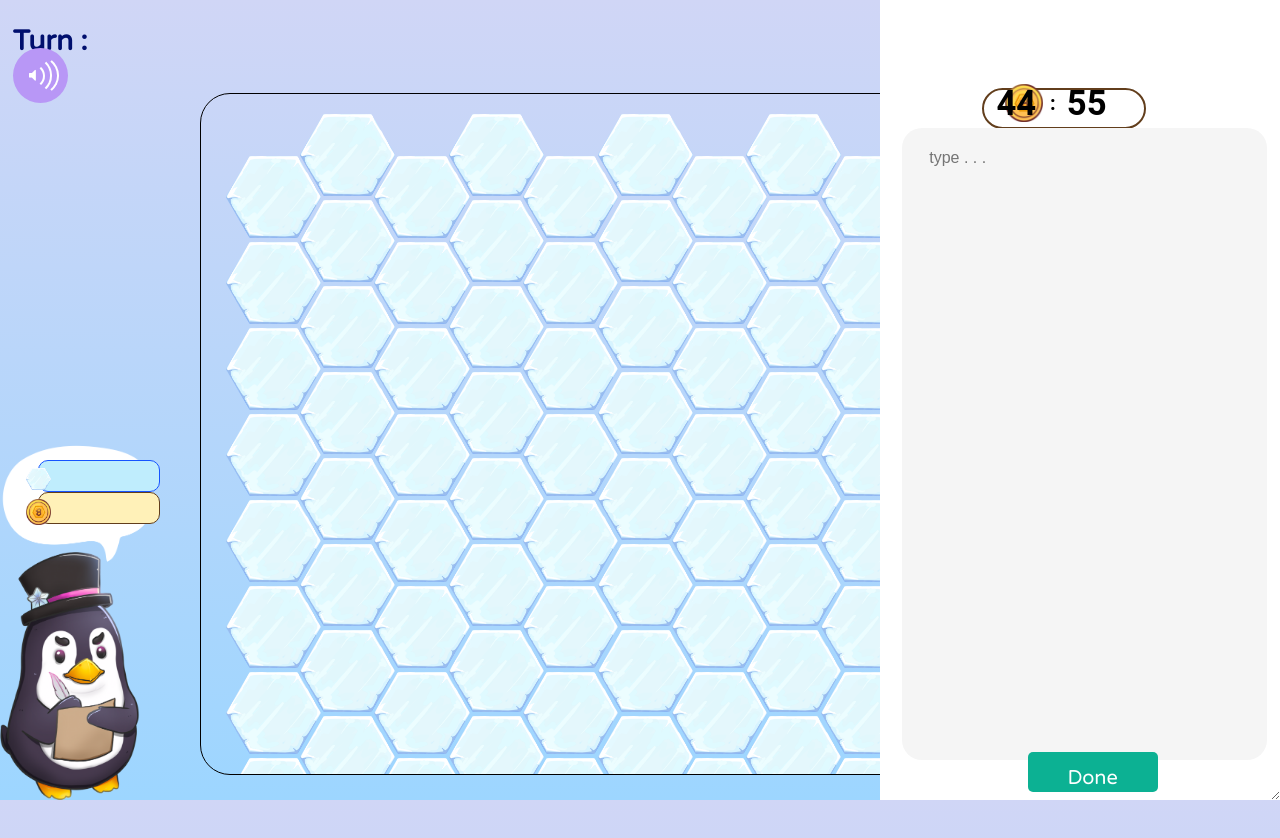
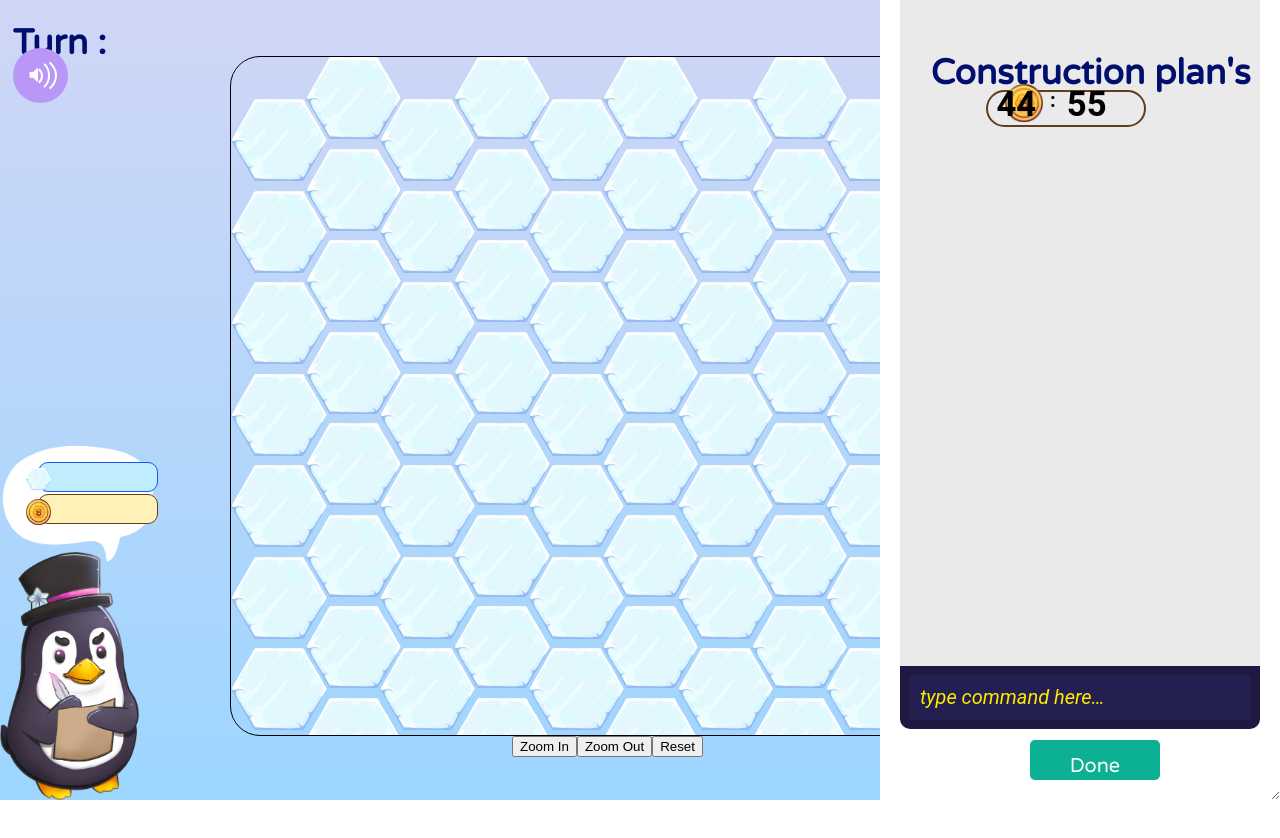
Before and after one commit to Donteatpineappleonpizza/OOP-PROJECT-UPBEAT-FRONTEND, a React (Create React App) app in the folder Frontend/my-react-project/: page / in a window 1280 px wide. Shown: the top 838 px of the page. After the commit the page ends 800 px from the top, so only its background shows below. Built offline with nearby package versions, Linux system fonts and the light colour scheme.

Commit message:
I did everything like in Figma. and fixed the bug

```diff
--- a/Frontend/my-react-project/src/Component/Countdown/countdown.css
+++ b/Frontend/my-react-project/src/Component/Countdown/countdown.css
@@ -47,7 +47,7 @@ body {
 
   .centerIt {
     position: absolute;
-    top: 13.8%;
+    top: 13%;
     right: -29.5%;
     transform: translateX(-50%) translateY(-50%);
     z-index: 99;
--- a/Frontend/my-react-project/src/Component/Map/Regaion.js
+++ b/Frontend/my-react-project/src/Component/Map/Regaion.js
@@ -1,7 +1,6 @@
 import React, { useState, useEffect } from "react";
 import Icebox from '../../region@2x.png'
 import './regaion.css'
-import { motion } from "framer-motion";
 
 function Grid({ matrix, W, H, onGridClick }) {
     const imageName = { Icebox };
@@ -109,16 +108,8 @@ function Grid({ matrix, W, H, onGridClick }) {
 
   return (
     <>
-<div className="icon">
-  <button className="icon__home" onClick={() => setZoomLevel(zoomLevel + 0.1)}>Zoom In</button>
-  <button className="icon__account" onClick={() => setZoomLevel(zoomLevel - 0.1)}>Zoom Out</button>
-  <button className="icon__settings" onClick={() => {
-    setZoomLevel(1);
-    setContainerPosition({ x: 0, y: 0 });
-  }}>Reset</button>
-</div>
+    <div  className="buttonszoom">
 
-      <div className="buttons">
       <button onClick={() => setZoomLevel(zoomLevel + 0.1)}>Zoom In</button>
       <button onClick={() => setZoomLevel(zoomLevel - 0.1)}>Zoom Out</button>
       <button onClick={() => {
@@ -126,28 +117,9 @@ function Grid({ matrix, W, H, onGridClick }) {
         setContainerPosition({ x: 0, y: 0 });
       }}>Reset</button>
     </div>
-      <div
-        style={{
-          display: "flex",
-          justifyContent: "center",
-          alignItems: "center",
-          position: "relative",
-          overflow: "hidden",
-        }}
-        className="container4"
-      >
 
-      <div
-          style={{
-            position: "absolute",
-            top: "3%",
-            left: "3.5%",
-            transform: transformStyle,
-            transition: "transform 0.1s linear",
-          }}
-          className="grid-container"
-        >
-
+    <div style={{overflow: "hidden"}} className="container4">
+      <div style={{transform: transformStyle}} className="grid-container">
       <Grid matrix={matrix} W={W} H={H} onGridClick={handleGridClick} />
       </div>
     </div >
--- a/Frontend/my-react-project/src/Component/Map/regaion.css
+++ b/Frontend/my-react-project/src/Component/Map/regaion.css
@@ -14,26 +14,21 @@
     position: relative;
   }
 
+
+
   .container4 {
     position: absolute;
+    top: 7%;
+    left: 18%;
     width: 90vh;
     height: 85vh;
-    display: flex;
     place-content: center;
     place-items: center;
-    overflow: hidden;
     border-radius: 30px;
-    transform: translate(-50%, -50%);
-    display: flex;
     justify-content: center;
     align-items: center;
-    perspective: 500px;
-    position: fixed;
-    margin-top: 92%;
-    margin-left: 39%;
     border: 1px solid black;
   }
-
 
   .text{
     position: absolute;
@@ -44,30 +39,8 @@
     z-index: 120;
   }
 
-  /*  ICONS  */
-  .icon {
-    grid-column: 3/4;
-    grid-row: 4/5;
-    display: flex;
-    justify-content: space-between;
+  .buttonszoom {
+    position: absolute;
+    bottom: 5%;
+    left: 40%;
   }
-  .icon__account, .icon__home, .icon__settings {
-    width: 4rem;
-    height: 4rem;
-    border-radius: 50%;
-    box-shadow: 0.3rem 0.3rem 0.6rem #c8d0e7, -0.2rem -0.2rem 0.5rem #FFFFFF;
-    display: flex;
-    justify-content: center;
-    align-items: center;
-    font-size: 2rem;
-    cursor: pointer;
-    color:#9baacf;
-    transition: all 0.5s ease;
-  }
-  .icon__account:active, .icon__home:active, .icon__settings:active {
-    box-shadow: inset 0.2rem 0.2rem 0.5rem #c8d0e7, inset -0.2rem -0.2rem 0.5rem #FFFFFF;
-    color: #6d5dfc;
-  }
-  .icon__account:hover, .icon__home:hover, .icon__settings:hover {
-    color: #6d5dfc;
-  }
--- a/Frontend/my-react-project/src/Component/Terminal/Terminal.js
+++ b/Frontend/my-react-project/src/Component/Terminal/Terminal.js
@@ -1,135 +1,114 @@
-import React, { useState, useRef, useEffect } from 'react';
-import '../Terminal/terminal.css'
-import $ from 'jquery';
-
-$(".panel").on('keypress', ".in", function(e) {
-  if (e.which == 13) {
-      $(this).prop('readonly', true);
-      var input = $(this).val().split(" ");
-      if (input[1]) {
-          var output = execute(input[0], input[1]);
-      } else {
-          var output = execute(input[0], "");
-      }
-      $(".output").last().html(output)
-      $(".panel").append($("<div class='action'>").html("<div class='action'><div class='command'><span class='symbol'></span><input class='in' type='text'></div><div class='output'></div></div>"));
-      $(".in").last().focus();
-  }
-});
-
-
-const execute = (command, parameters) => {
-  console.log(command, parameters);
-  if (window[command]) {
-    return window[command](parameters);
-  } else {
-    return '';
-  }
-};
-
-const files = {
-  "root": {
-    "aboutme.txt": "-Get new shell, -Buy Milk",
-    "passwords.txt": "gmail: p@ssword, reddit: hunter2",
-    "projects": {
-      "bio.txt": "cells organisms",
-      "chem.txt": "ions protons"
-    }
-  }
-};
+import React, { useState, useRef, useEffect } from "react";
+import "../Terminal/terminal.css";
 
 function Terminal() {
-  const [currentFolder, setCurrentFolder] = useState(files["root"]);
-  const [path, setPath] = useState([]);
-  const [output, setOutput] = useState('');
+  const [command, setCommand] = useState("");
+  const [path, setPath] = useState("c:\\scrivener\\bartleby\\> ");
+  const [history, setHistory] = useState(["Welcome to upbeat"]);
   const [isInputDisabled, setIsInputDisabled] = useState(false);
+  const [isRevisionButton, setIsRevisionButton] = useState(false);
 
-  const inputRef = useRef(null);
+  const getInput = () => {
+    return command;
+  };
 
+  const attachCommand = () => {
+    const newHistory = [...history];
+    newHistory.push(`${path}${getInput()}`);
+    setHistory(newHistory);
+  };
 
-  // const handleInput = (e) => {
-  //   if (e.which === 13) {
-  //     $(e.target).prop('readonly', true);
-  //     const input = e.target.value.split(' ');
-  //     const command = input[0];
-  //     const parameters = input[1] || '';
-  //     const result = execute(command, parameters);
-  //     setOutput(result);
-  //     e.target.value = '';
-  //     e.target.blur();
-  //     $(".panel").append($("<div class='action'>").html("<div class='command'><span class='symbol'>$</span><input class='in' type='text'></div><div class='output'></div></div>"));
-  //     $(".in").last().focus();
-  //   }
-  // };
+  const returnResponse = () => {
+    const newHistory = [...history];
+    newHistory.push(command);
+    setHistory(newHistory);
+  };
 
-  const cd = (folder) => {
-    if (folder === '') {
-      return '';
-    }
-    if (folder === '..') {
-      if (path.length > 0) {
-        setCurrentFolder((prev) => prev.upperFolder);
-        setPath((prev) => prev.slice(0, -1));
-      }
-    } else if (typeof currentFolder[folder] === 'object') {
-      setCurrentFolder(currentFolder[folder]);
-      setPath((prev) => [...prev, folder]);
-    } else {
-      return `bash: cd: ${folder}: No such file or directory`;
+  const repeatInput = () => {
+    setCommand(history[history.length - 2]);
+  };
+
+  const scrollToBottom = () => {
+    const result = document.querySelector(".result");
+    result.scrollTop = result.scrollHeight;
+  };
+
+  const handleKeyDown = (e) => {
+    if (e.keyCode === 13) {
+      doTheThing();
+      console.log("what")
+    } else if (e.keyCode === 38) {
+      repeatInput();
     }
   };
 
+  const doTheThing = () => {
+    const input = getInput().trim();
+    if (input !== "") {
+      // attachCommand();
+      returnResponse();
+      scrollToBottom();
+    }
 
-  useEffect(() => {
-    inputRef.current.focus();
-  }, []);
-
-  const handleDoneButtonClick = () => {
-    setIsInputDisabled(true);
+    setCommand("");
   };
 
   const handleEnableButtonClick = () => {
-    setIsInputDisabled(false);
-    inputRef.current.focus();
+    setIsInputDisabled(true);
+    setIsRevisionButton(true);
   };
 
+  const handleDoneButtonClick = () => {
+    setIsInputDisabled(false);
+    setIsRevisionButton(false);
+  };
+
+
   return (
-    <div className="container">
-      <div className="panel">
-        <div className="action">
-          <div className="command">
-            <span100 className="symbol"></span100>
-            <input
-              className="in"
-              type="text"
-              placeholder="type . . ."
-              autoFocus
-              // onKeyDown={handleInput}
-              ref={inputRef}
-              disabled={isInputDisabled}
-            />
-          </div>
-          <div className="output">{output}</div>
+    <div className="square5">
+      <div className="window">
+        <ul className="result">
+          {history.map((item, index) => (
+            <li
+              key={index}
+              className={index === 0 ? "ready" : ""}
+            >
+              {item}
+            </li>
+          ))}
+        </ul>
+
+        <div className="command-area">
+          <label2 htmlFor="command-input"></label2>
+          <input
+            type="text"
+            id="command-input"
+            className="command"
+            placeholder="type command here…"
+            value={command}
+            onChange={(e) => setCommand(e.target.value)}
+            onKeyDown={handleKeyDown}
+            disabled={isInputDisabled}
+          />
         </div>
       </div>
       <div className="right-button-container1">
-        {isInputDisabled ? (
+        {isRevisionButton ? (
           <div className="button-container1 right-button3">
-            <button className="custom-btn4 btn-16" onClick={handleEnableButtonClick}>
+            <button className="custom-btn4 btn-16" onClick={handleDoneButtonClick}>
               <span12>Revision</span12>
             </button>
           </div>
         ) : (
           <div className="button-container1 right-button2">
-            <button className="custom-btn3 btn-15" onClick={handleDoneButtonClick}>
+            <button className="custom-btn3 btn-15" onClick={handleEnableButtonClick}>
               <span12>Done</span12>
             </button>
           </div>
         )}
       </div>
-      <div className="square5"></div>
     </div>
-    );
+  );
 }
 
 export default Terminal;
--- a/Frontend/my-react-project/src/Component/Terminal/terminal.css
+++ b/Frontend/my-react-project/src/Component/Terminal/terminal.css
@@ -1,56 +1,132 @@
-@import url(https://fonts.googleapis.com/css?family=Open+Sans:400,700,300);
-
+* {
+  box-sizing: border-box;
+}
 
 body {
-    font-family: 'Open Sans', sans-serif;
+  color: #000000;
+  font: 400 20px/1.625 "Source Sans Pro", sans-serif;
+  padding: 2em;
 }
 
-.container {
-    position: absolute;
-    width: 365px;
-    margin: 0 auto;
-    right: 1%;
-    top: 16%;
+.window {
+  background: #eaeaea;
+  border-radius: 0.5em;
+  height: 85%;
+  width: 90%;
+  bottom: 3.5%;
+  right: 5%;
+  margin: 2em auto;
+  padding-right: 4px;
+  overflow: hidden;
+  position: absolute;
 }
 
-.panel {
-    width: 90%;
-    height: 74vh;
-    background: #f5f5f5;
-    padding: 20px;
-    overflow-y: scroll;
-    border-radius: 20px;
-    z-index: 9999;
+.window::before {
+  background: linear-gradient(#eaeaea 38%, rgba(42, 37, 88, 0));
+  content: "";
+  position: absolute;
+  top: 0;
+  right: 0;
+  left: 0;
+  height: 2em;
+  z-index: 100;
 }
 
-.action {
-    margin-bottom: 10px;
+.result {
+  margin: 0.5em;
+  padding: 1em 0.5em 0em;
+  height: 43em;
+  overflow-y: auto;
+  line-height: 1.1;
+  font-size: 16px;
+}
+.result li {
+  display: block;
+  -webkit-animation: appear 0.5s ease-in-out forwards;
+          animation: appear 0.5s ease-in-out forwards;
+  opacity: 0;
+  transform: translateY(150%);
+}
+.path {
+  color: #f76e85;
 }
 
-.command {
-    width: 10;
-    height: 5px;
-    background: #f5f5f5;
-    color: #060606;
-    font-size: 16px;
-    font-weight: 700;
+.result li.ready {
+  -webkit-animation: none;
+          animation: none;
+  font-style: italic;
+  margin-top: -0.5em;
+  margin-bottom: 0.5em;
+  transform: none;
+  opacity: 0.5;
 }
 
-input[type="text"] {
-    width: 90%;
-    background: #f5f5f5;
-    border: none;
-    outline: none;
-    color: rgb(0, 0, 0);
-    margin-left: 5px;
-    font-size: 16px;
+@-webkit-keyframes appear {
+  100% {
+    transform: none;
+    opacity: 1;
+  }
 }
 
-.output {
-    color: rgb(0, 0, 0);
-    font-weight: 300;
-    margin-top: 5px;
-    margin-left: 12px;
+@keyframes appear {
+  100% {
+    transform: none;
+    opacity: 1;
+  }
+}
+/* .result li:nth-child(odd) {
+  -webkit-animation-delay: 0.75s;
+          animation-delay: 0.75s;
+  color: #3df5b8;
+} */
+.result::-webkit-scrollbar {
+  width: 10px;
+}
+.result::-webkit-scrollbar-thumb {
+  background: #2cb386;
+  border-radius: 10px;
+}
+
+.command-area {
+  background: #201840;
+  color: #ffea00;
+  padding: 0.5em;
+  position: absolute;
+  bottom: 0;
+  width: 100%;
+}
+
+label {
+  line-height: 1em;
+  float: left;
+  width: 10%;
+}
+
+input {
+  background: #231f50;
+  border: 0;
+  color: inherit;
+  float: left;
+  font: inherit;
+  transition: 0.5s;
+  outline: 0.5px solid #231f50;
+  padding: 0.25em 0.5em;
+  width: 100%;
+}
+input:focus {
+  outline: 1px solid #ffea00;
+}
+input::-moz-placeholder {
+  color: inherit;
+  font-style: italic;
+}
+input:-ms-input-placeholder {
+  color: inherit;
+  font-style: italic;
+}
+input::placeholder {
+  color: inherit;
+  font-style: italic;
 }
 
 .square5 {
@@ -63,7 +139,7 @@ input[type="text"] {
   resize: both;
   overflow: auto;
   border-radius: 0%;
-  z-index: 5;
+  z-index: 1;
 }
 
 .right-button-container1 {
@@ -71,7 +147,7 @@ input[type="text"] {
     justify-content: flex-end;
     height: 100px; /* Set the height of the container */
     position: absolute;
-    bottom: -12.5%;
+    bottom: -3%;
     right: 30%;
     z-index: 9999;
   }
@@ -133,9 +209,9 @@ input[type="text"] {
     z-index: -1;
     background-color: #018f75;
     border-radius: 5px;
-     box-shadow:inset 2px 2px 2px 0px rgba(255,255,255,.5),
-     7px 7px 20px 0px rgba(0,0,0,.1),
-     4px 4px 5px 0px rgba(0,0,0,.1);
+    box-shadow:inset 2px 2px 2px 0px rgba(255,255,255,.5),
+    7px 7px 20px 0px rgba(0,0,0,.1),
+    4px 4px 5px 0px rgba(0,0,0,.1);
     transition: all 0.3s ease;
   }
   .btn-15:hover {
@@ -166,7 +242,7 @@ input[type="text"] {
     z-index: -1;
     background-color: #f46a00;
     border-radius: 5px;
-     box-shadow:inset 2px 2px 2px 0px rgba(255,255,255,.5),
+    box-shadow:inset 2px 2px 2px 0px rgba(255,255,255,.5),
      7px 7px 20px 0px rgba(0,0,0,.1),
      4px 4px 5px 0px rgba(0,0,0,.1);
     transition: all 0.3s ease;
--- a/Frontend/my-react-project/src/pages/playpage/Playpage.js
+++ b/Frontend/my-react-project/src/pages/playpage/Playpage.js
@@ -15,13 +15,16 @@ import myMp3File from '../playpage/fire.mp3';
 function PlayPage() {
   useEffect(() => {
     const audioEl = document.getElementsByClassName("audio-element")[0];
-    audioEl.play();
+    audioEl.addEventListener('canplaythrough', () => {
+      audioEl.play();
+    });
   }, []);
+
 
   return (
     <div>
       <div>
-        <audio className="audio-element" autoPlay loop src={myMp3File} />
+      <audio className="audio-element" autoPlay loop src={myMp3File} />
       </div>
       <div className="Terminal">
         <Terminal />
--- a/Frontend/my-react-project/src/pages/playpage/playpage.css
+++ b/Frontend/my-react-project/src/pages/playpage/playpage.css
@@ -7,7 +7,7 @@ html {
 
 .turn {
   position: fixed;
-  top: 0%;
+  top: -1%;
   left: 1%;
   z-index: 1;
   font-size: 1.2em;
@@ -18,8 +18,8 @@ html {
 
 .plan {
   position: fixed;
-  top: 3.7%;
-  right: 3%;
+  top: 2.6%;
+  right: 2.3%;
   z-index: 1;
   font-size: 1.2em;
   font-weight: 400;
@@ -29,7 +29,7 @@ html {
 
 .box {
   position: fixed;
-  top: 11%;
+  top: 11.3%;
   right: 10.5%;
   width: 160px;
   height: 37px;
```
Lines whose indentation alone changed are shown as unchanged.
